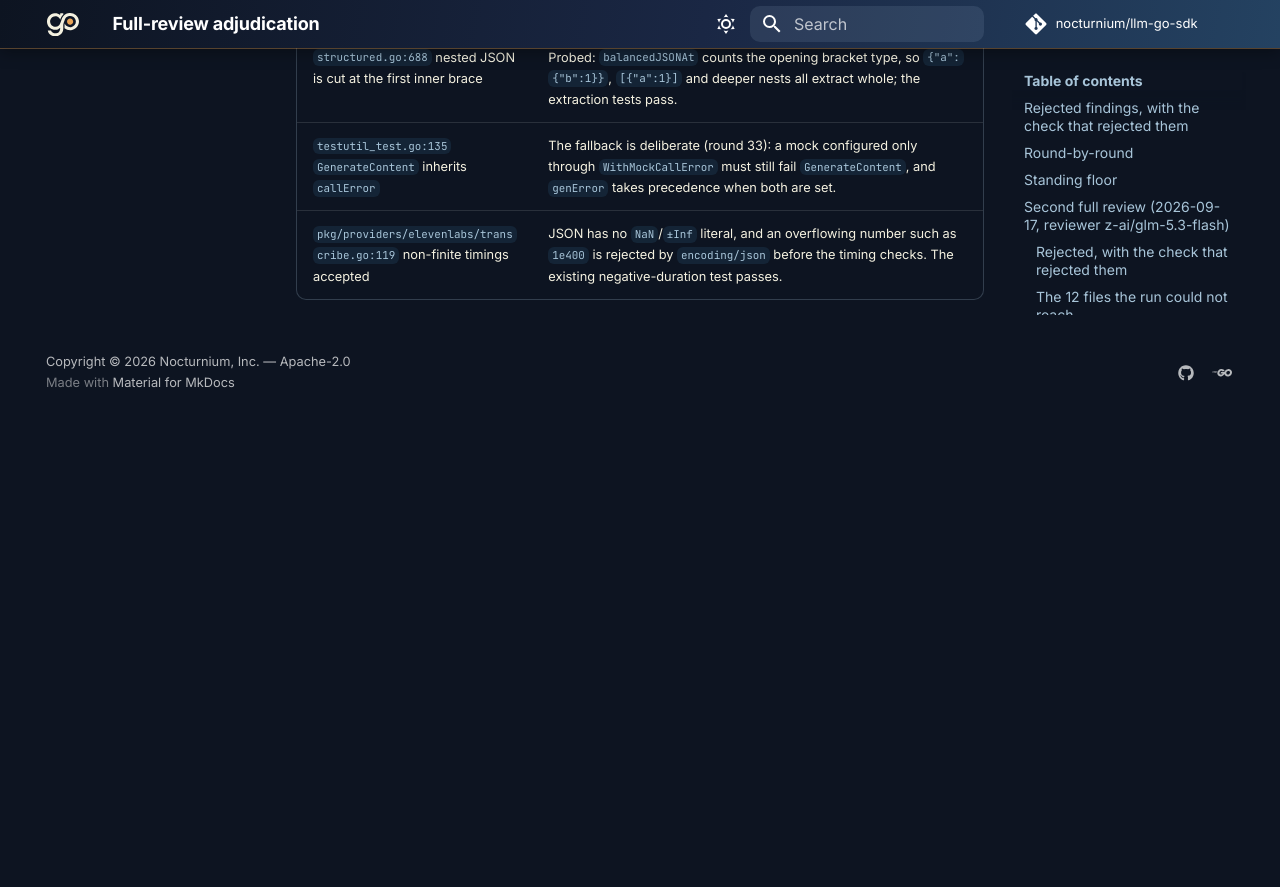
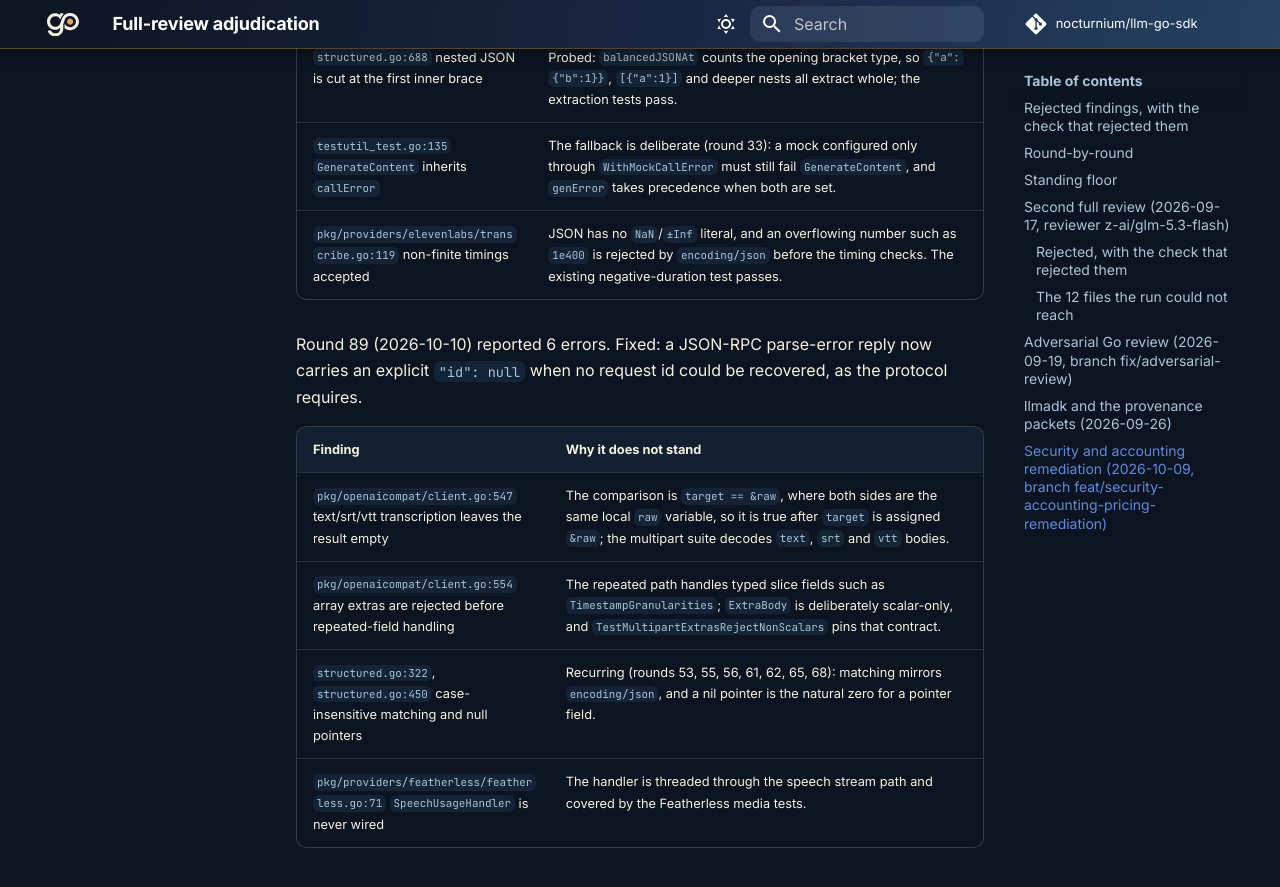
Before and after one commit to nocturnium/llm-go-sdk, an MkDocs documentation site: the page built from docs/nitpick-adjudication.md, in a window 1280 px wide and 900 px high, scrolled down 41196 px. Shown: the top 887 px of the window. Built offline with MkDocs 1.6.1 and Material for MkDocs 9.7.7, drawn with Linux system fonts in a browser that asks for light colours; comment, search, counter and statistics services are not loaded; before the commit the page ends 41601 px from its top, so only the background shows below that.

Commit message:
Close round 89 review errors

```diff
--- a/docs/nitpick-adjudication.md
+++ b/docs/nitpick-adjudication.md
@@ -978,3 +978,14 @@ detector.
 | `structured.go:688` nested JSON is cut at the first inner brace | Probed: `balancedJSONAt` counts the opening bracket type, so `{"a":{"b":1}}`, `[{"a":1}]` and deeper nests all extract whole; the extraction tests pass. |
 | `testutil_test.go:135` `GenerateContent` inherits `callError` | The fallback is deliberate (round 33): a mock configured only through `WithMockCallError` must still fail `GenerateContent`, and `genError` takes precedence when both are set. |
 | `pkg/providers/elevenlabs/transcribe.go:119` non-finite timings accepted | JSON has no `NaN`/`±Inf` literal, and an overflowing number such as `1e400` is rejected by `encoding/json` before the timing checks. The existing negative-duration test passes. |
+
+Round 89 (2026-10-10) reported 6 errors. Fixed: a JSON-RPC parse-error reply
+now carries an explicit `"id": null` when no request id could be recovered,
+as the protocol requires.
+
+| Finding | Why it does not stand |
+| --- | --- |
+| `pkg/openaicompat/client.go:547` text/srt/vtt transcription leaves the result empty | The comparison is `target == &raw`, where both sides are the same local `raw` variable, so it is true after `target` is assigned `&raw`; the multipart suite decodes `text`, `srt` and `vtt` bodies. |
+| `pkg/openaicompat/client.go:554` array extras are rejected before repeated-field handling | The repeated path handles typed slice fields such as `TimestampGranularities`; `ExtraBody` is deliberately scalar-only, and `TestMultipartExtrasRejectNonScalars` pins that contract. |
+| `structured.go:322`, `structured.go:450` case-insensitive matching and null pointers | Recurring (rounds 53, 55, 56, 61, 62, 65, 68): matching mirrors `encoding/json`, and a nil pointer is the natural zero for a pointer field. |
+| `pkg/providers/featherless/featherless.go:71` `SpeechUsageHandler` is never wired | The handler is threaded through the speech stream path and covered by the Featherless media tests. |
```
Also changed, not shown: CHANGELOG.md (+1 -0 lines), 2 other files.
